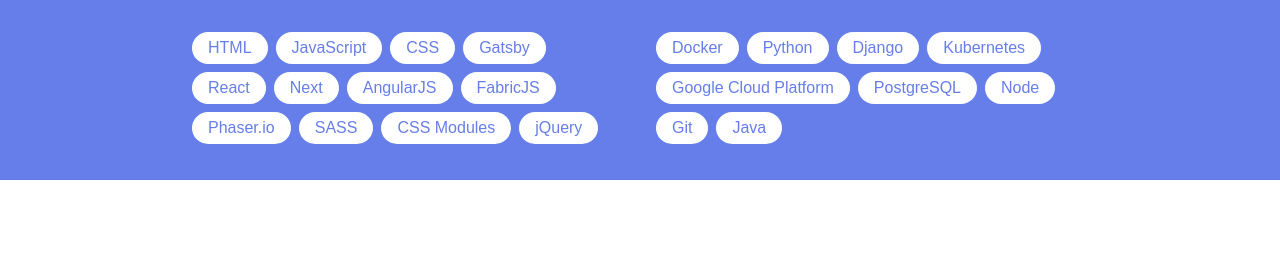
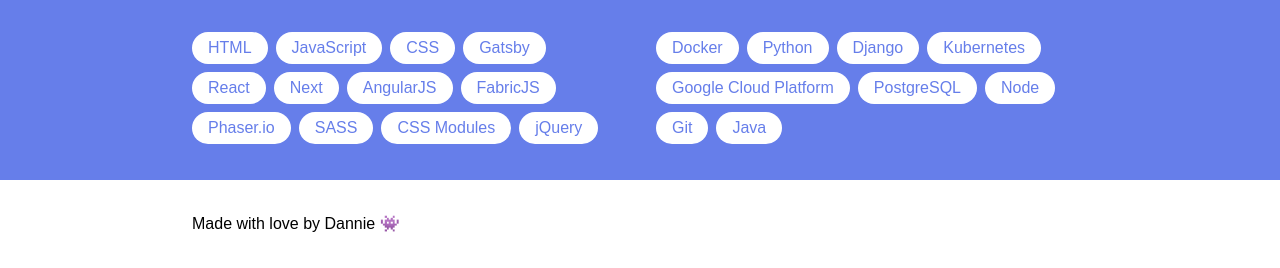
Before and after one commit to kaishin/danniehakansson.com, a Gatsby site: page / in a window 1280 px wide. Shown: the part 621-889 px from the top of the page. Before the commit the page ends 801 px from the top, so only its background shows below. Built offline with nearby package versions, Linux system fonts and the light colour scheme; Gatsby itself is replaced by a stand-in of ours.

Commit message:
Added footer

```diff
--- a/src/components/layout.js
+++ b/src/components/layout.js
@@ -26,21 +26,12 @@
   return (
     <>
       {/* <Header siteTitle={data.site.siteMetadata.title} /> */}
-      {/* <div
-        style={{
-          margin: `0 auto`,
-          maxWidth: 960,
-          padding: `0px 1.0875rem 1.45rem`,
-          paddingTop: 0,
-        }}
-      > */}
       <main>{children}</main>
-      {/* <footer>
-        © {new Date().getFullYear()}, Built with
-        {` `}
-        <a href="https://www.gatsbyjs.org">Gatsby</a>
-      </footer> */}
-      {/* </div> */}
+      <footer className="px-8 py-8">
+        <div className="max-w-4xl mx-auto">
+          <p>Made with love by Dannie 👾</p>
+        </div>
+      </footer>
     </>
   )
 }
```
